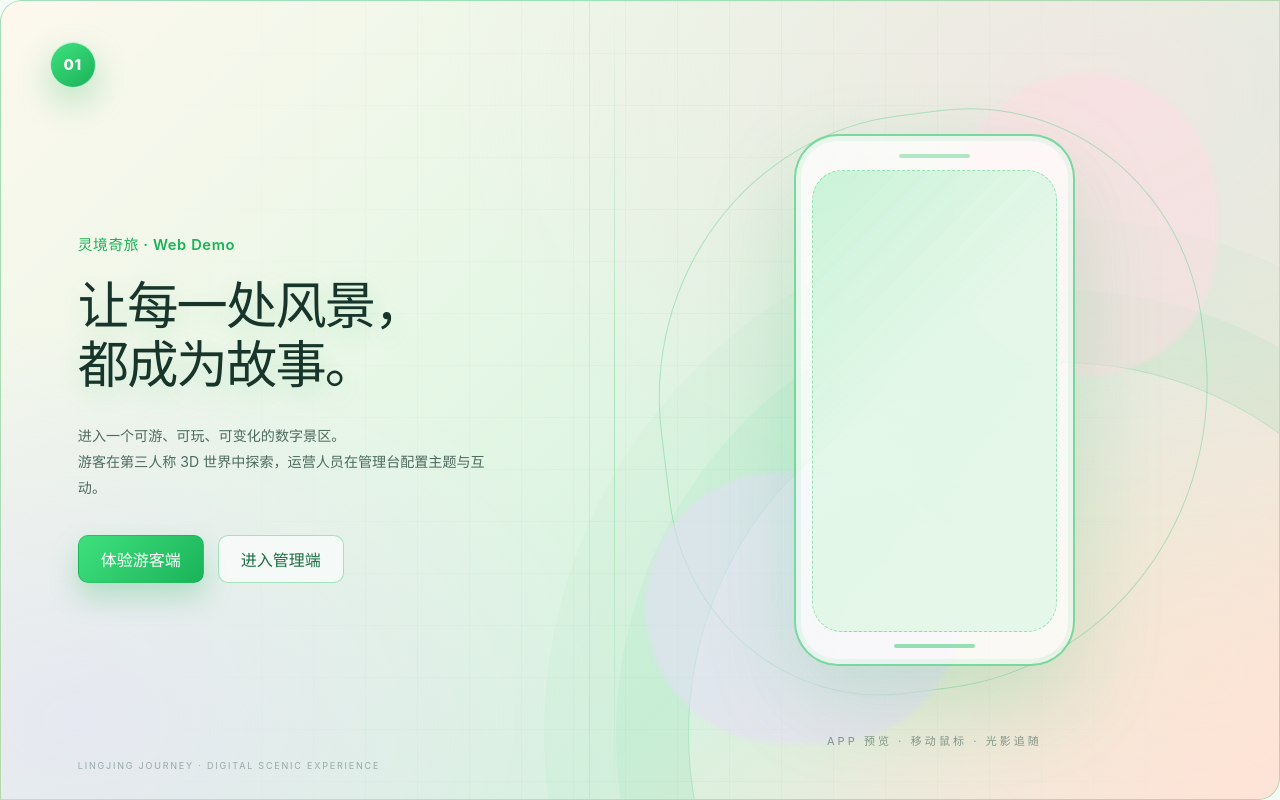
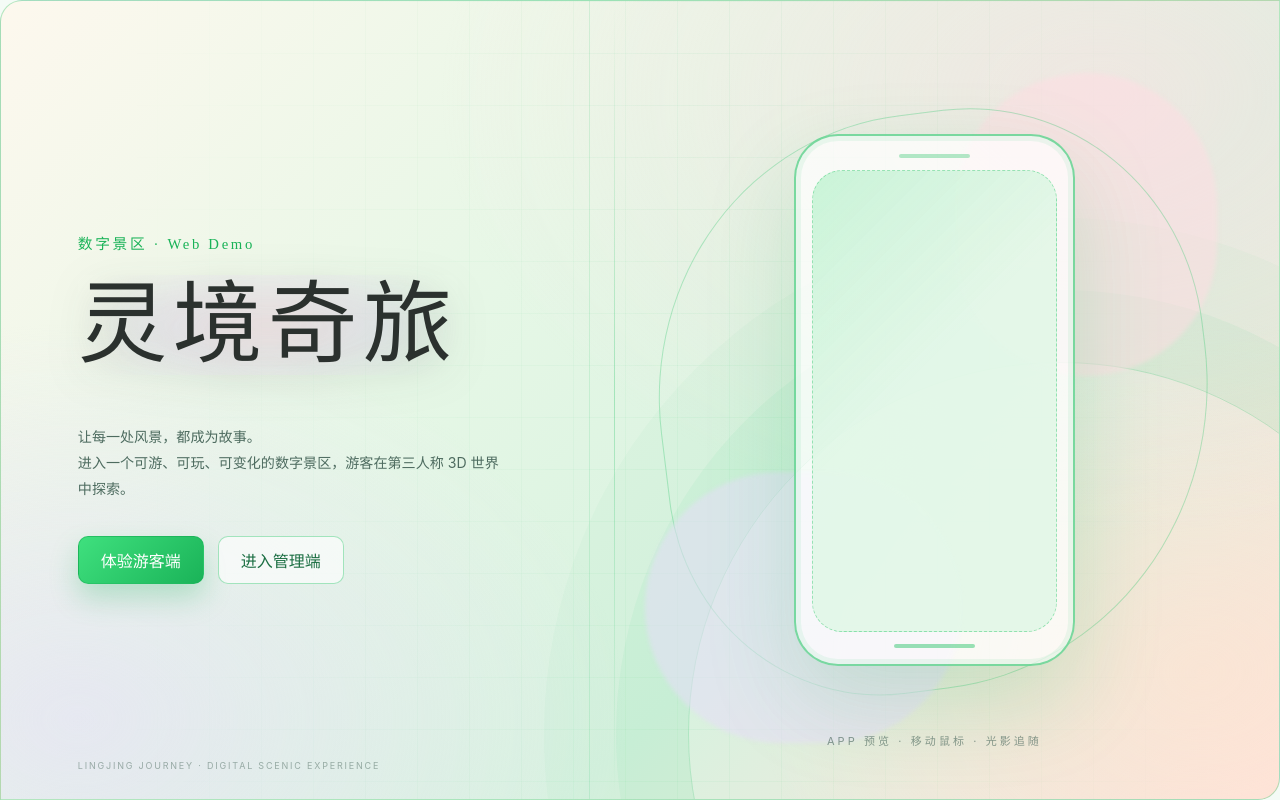
Before and after one commit to JavierVII/hackday--omg, a React (Vite) app in the folder client/: page / in a window 1280 px wide. Built offline with nearby package versions, Linux system fonts and the light colour scheme.

Commit message:
style:进入页调整

```diff
--- a/client/src/pages/EntrancePage/index.tsx
+++ b/client/src/pages/EntrancePage/index.tsx
@@ -32,21 +32,20 @@ export function EntrancePage() {
         <ImageTrail items={TRAIL_IMAGES} variant={2} />
       </div>
 
-      <span className="entrance-page__index" aria-hidden="true">
-        01
-      </span>
-
       <section className="entrance-page__content" aria-labelledby="entrance-title">
-        <p className="entrance-page__eyebrow">灵境奇旅 · Web Demo</p>
+        <p className="entrance-page__eyebrow">数字景区 · Web Demo</p>
         <h1 id="entrance-title" className="entrance-page__title">
-          让每一处风景，
-          <br />
-          都成为故事。
+          <span className="entrance-page__title-mask">
+            <span className="entrance-page__title-char entrance-page__title-char--1">灵</span>
+            <span className="entrance-page__title-char entrance-page__title-char--2">境</span>
+            <span className="entrance-page__title-char entrance-page__title-char--3">奇</span>
+            <span className="entrance-page__title-char entrance-page__title-char--4">旅</span>
+          </span>
         </h1>
         <p className="entrance-page__description">
-          进入一个可游、可玩、可变化的数字景区。
+          让每一处风景，都成为故事。
           <br className="entrance-page__desktop-break" />
-          游客在第三人称 3D 世界中探索，运营人员在管理台配置主题与互动。
+          进入一个可游、可玩、可变化的数字景区，游客在第三人称 3D 世界中探索。
         </p>
 
         <div className="entrance-page__actions" aria-label="入口选择">
--- a/client/src/pages/EntrancePage/styles.css
+++ b/client/src/pages/EntrancePage/styles.css
@@ -67,25 +67,6 @@
   z-index: 0;
 }
 
-.entrance-page__index {
-  position: absolute;
-  top: clamp(18px, 3.2vw, 42px);
-  left: clamp(18px, 3.8vw, 56px);
-  z-index: 2;
-  display: grid;
-  width: 46px;
-  aspect-ratio: 1;
-  place-items: center;
-  color: #fff;
-  font-size: 15px;
-  font-weight: 800;
-  letter-spacing: 0.04em;
-  background: linear-gradient(145deg, var(--green-bright-glow), var(--green-bright-strong));
-  border: 1px solid rgb(255 255 255 / 70%);
-  border-radius: 50%;
-  box-shadow: 0 14px 34px rgb(27 179 88 / 30%);
-}
-
 .entrance-page__content {
   position: relative;
   z-index: 2;
@@ -96,21 +77,105 @@
 
 .entrance-page__eyebrow {
   margin: 0 0 22px;
+  font-family: var(--font-display);
   color: var(--green-bright-strong);
   font-size: clamp(14px, 1.15vw, 18px);
-  font-weight: 600;
-  letter-spacing: 0.04em;
+  font-weight: 500;
+  letter-spacing: 0.18em;
 }
 
 .entrance-page__title {
   margin: 0;
-  color: var(--green-deep);
-  font-size: clamp(40px, 4vw, 66px);
-  font-weight: 800;
-  line-height: 1.16;
-  letter-spacing: -0.035em;
-  text-wrap: balance;
-  text-shadow: 0 8px 26px rgb(27 179 88 / 16%);
+  font-family: var(--font-display);
+  font-size: clamp(58px, 7vw, 120px);
+  font-weight: 700;
+  line-height: 1.12;
+  letter-spacing: 0.06em;
+  white-space: nowrap;
+  color: #2b312e;
+  filter: drop-shadow(0 8px 22px rgb(31 41 37 / 18%));
+}
+
+/* 遮罩层：把光环与流光都裁剪在标题区域内，流光不会滑出到预览区 */
+.entrance-page__title-mask {
+  position: relative;
+  display: inline-block;
+  overflow: hidden;
+}
+
+/* 品牌名后的柔和光环（马卡龙粉紫晕染） */
+.entrance-page__title-mask::after {
+  position: absolute;
+  z-index: -1;
+  top: 50%;
+  left: 50%;
+  width: 118%;
+  aspect-ratio: 2.8;
+  content: "";
+  border-radius: 999px;
+  background: radial-gradient(closest-side, rgb(255 221 226 / 55%), rgb(230 222 248 / 45%) 55%, transparent 78%);
+  filter: blur(20px);
+  transform: translate(-50%, -50%);
+}
+
+/* 流光扫过（半透明白光带，被遮罩裁剪在标题范围内） */
+.entrance-page__title-mask::before {
+  position: absolute;
+  z-index: 1;
+  top: -12%;
+  bottom: -12%;
+  left: -30%;
+  width: 42%;
+  content: "";
+  pointer-events: none;
+  border-radius: 999px;
+  background: linear-gradient(100deg, transparent, rgb(255 255 255 / 62%) 50%, transparent);
+  animation: entrance-title-sheen 5.5s ease-in-out infinite;
+}
+
+/* 逐字入场 */
+.entrance-page__title-char {
+  display: inline-block;
+  opacity: 0;
+  animation: entrance-title-char 0.9s cubic-bezier(0.22, 1, 0.36, 1) both;
+}
+
+.entrance-page__title-char--2 {
+  animation-delay: 0.12s;
+}
+
+.entrance-page__title-char--3 {
+  animation-delay: 0.24s;
+}
+
+.entrance-page__title-char--4 {
+  animation-delay: 0.36s;
+}
+
+@keyframes entrance-title-sheen {
+  0% {
+    transform: translateX(-130%);
+  }
+  35% {
+    transform: translateX(-130%);
+  }
+  80% {
+    transform: translateX(420%);
+  }
+  100% {
+    transform: translateX(420%);
+  }
+}
+
+@keyframes entrance-title-char {
+  from {
+    opacity: 0;
+    transform: translateY(0.4em);
+  }
+  to {
+    opacity: 1;
+    transform: translateY(0);
+  }
 }
 
 .entrance-page__description {
@@ -300,7 +365,7 @@
   }
 
   .entrance-page__title {
-    font-size: clamp(38px, 7.5vw, 58px);
+    font-size: clamp(52px, 11vw, 88px);
   }
 
   .entrance-preview {
@@ -323,18 +388,13 @@
     border-radius: 0;
   }
 
-  .entrance-page__index {
-    width: 40px;
-    font-size: 13px;
-  }
-
   .entrance-page__content {
     padding: 100px 22px 56px;
   }
 
   .entrance-page__title {
-    font-size: clamp(34px, 10.8vw, 46px);
-    line-height: 1.2;
+    font-size: clamp(46px, 14vw, 66px);
+    line-height: 1.15;
   }
 
   .entrance-page__description {
@@ -366,6 +426,15 @@
 }
 
 @media (prefers-reduced-motion: reduce) {
+  .entrance-page__title-mask::before,
+  .entrance-page__title-char {
+    animation: none;
+  }
+
+  .entrance-page__title-char {
+    opacity: 1;
+  }
+
   .entrance-page__button {
     transition: none;
   }
--- a/client/src/styles/tokens.css
+++ b/client/src/styles/tokens.css
@@ -1,6 +1,9 @@
 :root {
   color-scheme: light;
   font-family: Inter, "PingFang SC", "Microsoft YaHei", sans-serif;
+
+  /* 艺术展示字体（楷/宋体系，无网络依赖，优雅降级） */
+  --font-display: "STKaiti", "KaiTi", "楷体", "Kaiti SC", "Noto Serif SC", "Songti SC", serif;
   color: #17352a;
   background: #f4fbf6;
   font-synthesis: none;
```
